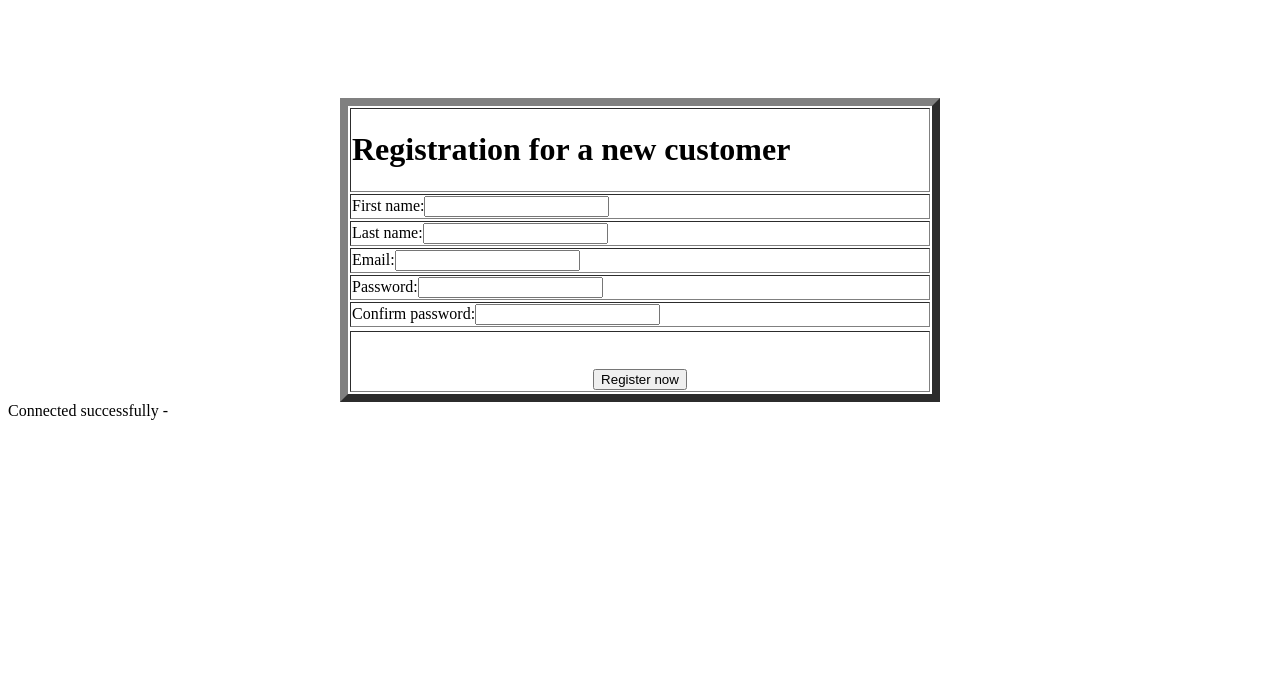
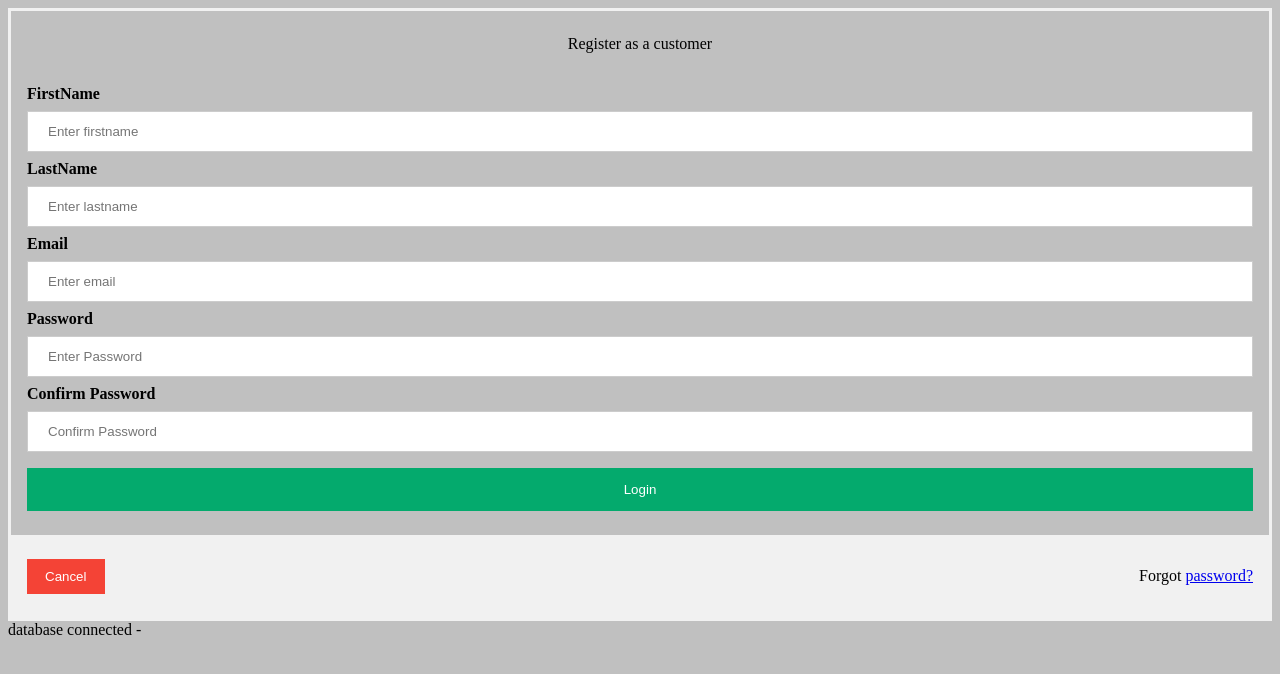
Before and after one commit to ProTech254/Order1897757, a PHP site: page /Registration.php in a window 1280 px wide. Shown: the top 674 px of the page. Run offline with PHP 8.4, Linux system fonts and the light colour scheme.

Commit message:
added files

```diff
--- a/weba/Registration.php
+++ b/weba/Registration.php
@@ -3,58 +3,60 @@
 
 <head>
 <title>Registration by Constantin in PHP</title>
+<link rel="stylesheet" href="styles.css">
 </head>
 
 <body>
 
-<form method="post" action="Registration.php">
-<table width="600"  border= "8" align="center">
-<tr>
-<td colspan="7"> <h1>Registration for a new customer</h1></td>
-</tr>
-<tr>
-<td>First name:<input type="text" name= "fname"></td><br>
-</tr>
-<tr>
-<td>Last name:<input type="text" name= "lname"></td><br>
-</tr>
-<tr>
-<td>Email:<input type="text" name= "email"></td><br>
-</tr>
-<tr>
-<td>Password:<input type="password" name= "pass"></td><br>
-</tr>
-<tr>
-<td>Confirm password:<input type="password" name= "cpass"></td><br>
-</tr>
-<tr>
-<tr><td colspan = "5" align = "center"><br><br/>
-<input type="submit" name="submit" value="Register now"/></td>
-</tr>
+<form action="registration.php" method="post">
+  <div class="imgcontainer">
+    <p>Register as a customer</p>
+  </div>
 
+  <div class="container">
+    <label for="uname"><b>FirstName</b></label>
+    <input type="text" placeholder="Enter firstname" name="fname" required>
+
+    <label for="uname"><b>LastName</b></label>
+    <input type="text" placeholder="Enter lastname" name="lname" required>
+
+    <label for="uname"><b>Email</b></label>
+    <input type="text" placeholder="Enter email" name="email" required>
+
+    <label for="psw"><b>Password</b></label>
+    <input type="password" placeholder="Enter Password" name="pass" required>
+
+    <label for="psw"><b>Confirm Password</b></label>
+    <input type="password" placeholder="Confirm Password" name="cpass" required>
+
+    <button type="submit" name = "submit">Login</button>
+
+  </div>
+
+  <div class="container" style="background-color:#f1f1f1">
+    <button type="button"  class="cancelbtn">Cancel</button>
+    <span class="psw">Forgot <a href="#">password?</a></span>
+  </div>
 </form>
-</table>
 </body>
 </html>
 
 <?php
 
-define('DB_SERVER','localhost');
-define('DB_USERNAME','root');
-define('DB_PASSWORD','');
-define('DB_DATABASE','ecommerce');
+$servername = "localhost";
+ $dBusername = "root";
+ $password = "";
+ $dbname = "shop";
 
-$db=mysqli_connect(DB_SERVER, DB_USERNAME, DB_PASSWORD,DB_DATABASE);
+ // Create connection
+ $conn = new mysqli($servername, $dBusername, $password, $dbname);
+ // Check connection
+ if ($conn->connect_error) {
+   die("Connection failed: " . $conn->connect_error);
+ }else{
+   echo "database connected";
+ }
 
-//Check connection
-
-if(!$db)
-{
-die("Connection failed:".mysqli_connect_error());
-}
-echo"Connected successfully";
-error_reporting(E_ALL);
-ini_set('display_errors', 1);
 
 if(isset($_POST['submit']))
 {
@@ -64,46 +66,64 @@ if(isset($_POST['submit']))
  $d=$_POST['pass'];
  $e=$_POST['cpass'];
 
-if($a=='')
-{
- echo"<script>alert('Please enter your first name!')</script>";
-  exit();
-}
-if($b=='')
-{
- echo"<script>alert('Please enter your last name!')</script>";
-  exit();
-}
-if($c=='')
-{
- echo"<script>alert('Please enter your email!')</script>";
-  exit();
-}
-if($d=='')
-{
- echo"<script>alert('Please enter your password!')</script>";
-  exit();
-}
-if($e =='')
-{
- echo"<script>alert('Please confirm your password!')</script>";
-  exit();
-}
+ if($e == $d)
+    {
+        echo "passwords same";
 
-$f= "select * from registartion where email='$c'";
-$g= mysqli_query($db,$f);
+        //INSERT USER DATA INTO THE USERS TABLE
 
-if(mysqli_num_rows($g)==1)
-{
- echo"<script>alert('Email already exist!')</script>";
-  exit();
-}
+        //hash user password
+        // $hashed_password = hash('sha512', $user_password);
+            $sql_insert = "INSERT INTO users (
+                 fname,
+                 lname,
+                 email,
+                 password
+                ) VALUES (
+                    '$a',
+                    '$b',
+                    '$c',
+                    '$d'
+                    )";
+
+        if(mysqli_query($conn, $sql_insert)){
+            echo "user succesfully inserted";
+            // echo $hashed_password;
+
+            //after succesful registration login user to create a session and direct to home page
+            $sql_select_user = "SELECT * FROM users WHERE email ='".$c."' AND password ='".$d."' limit 1";
+            $user_result = mysqli_query($conn, $sql_select_user);
+            $row = mysqli_fetch_array($user_result);
+
+            if(mysqli_num_rows($user_result) == 1 ){
+
+                $_SESSION['user_id'] = $row['id'];
+
+                $_SESSION['register_message'] = 'Successfully logged in!';
+                $_SESSION['register_msg_type'] = 'success';
+                header('location: homepage.php');
+
+            }else{
+                echo 'user not found';
+                $_SESSION['register_message'] = 'If you have registered continue to login';
+                $_SESSION['register_msg_type'] = 'danger';
+                header('location: registration.php');
+            }
 
 
-$h="insert into registration(fname,lname,email,pass,cpass) values('$a','$b','$c','$d','$e')";
 
-$i=mysqli_query($db,$h);
-echo"<script>alert('Registration successfully done')</script>";
+
+
+        }
+        else{
+            echo "ERROR: Could not insert data" . mysqli_error($conn);
+        }
+    }else{
+            echo 'Passwords did not match';
+            $_SESSION['register_message'] = 'Paaswords did not match';
+            $_SESSION['register_msg_type'] = 'danger';
+            header('location: ../pages/account.php');
+    }
 }
 ?>
 
--- a/weba/styles.css
+++ b/weba/styles.css
@@ -2,3 +2,74 @@
 body{
 background-color:silver;
 }
+
+form {
+    border: 3px solid #f1f1f1;
+  }
+
+  /* Full-width inputs */
+  input[type=text], input[type=password] {
+    width: 100%;
+    padding: 12px 20px;
+    margin: 8px 0;
+    display: inline-block;
+    border: 1px solid #ccc;
+    box-sizing: border-box;
+  }
+
+  /* Set a style for all buttons */
+  button {
+    background-color: #04AA6D;
+    color: white;
+    padding: 14px 20px;
+    margin: 8px 0;
+    border: none;
+    cursor: pointer;
+    width: 100%;
+  }
+
+  /* Add a hover effect for buttons */
+  button:hover {
+    opacity: 0.8;
+  }
+
+  /* Extra style for the cancel button (red) */
+  .cancelbtn {
+    width: auto;
+    padding: 10px 18px;
+    background-color: #f44336;
+  }
+
+  /* Center the avatar image inside this container */
+  .imgcontainer {
+    text-align: center;
+    margin: 24px 0 12px 0;
+  }
+
+  /* Avatar image */
+  img.avatar {
+    width: 40%;
+    border-radius: 50%;
+  }
+
+  /* Add padding to containers */
+  .container {
+    padding: 16px;
+  }
+
+  /* The "Forgot password" text */
+  span.psw {
+    float: right;
+    padding-top: 16px;
+  }
+
+  /* Change styles for span and cancel button on extra small screens */
+  @media screen and (max-width: 300px) {
+    span.psw {
+      display: block;
+      float: none;
+    }
+    .cancelbtn {
+      width: 100%;
+    }
+  }
```
Also changed, not shown: shop.sql (+19 -24 lines), weba/homepage.php (+17 -2 lines), weba/login.php (+66 -61 lines), weba/logout.php (+11 -11 lines).
